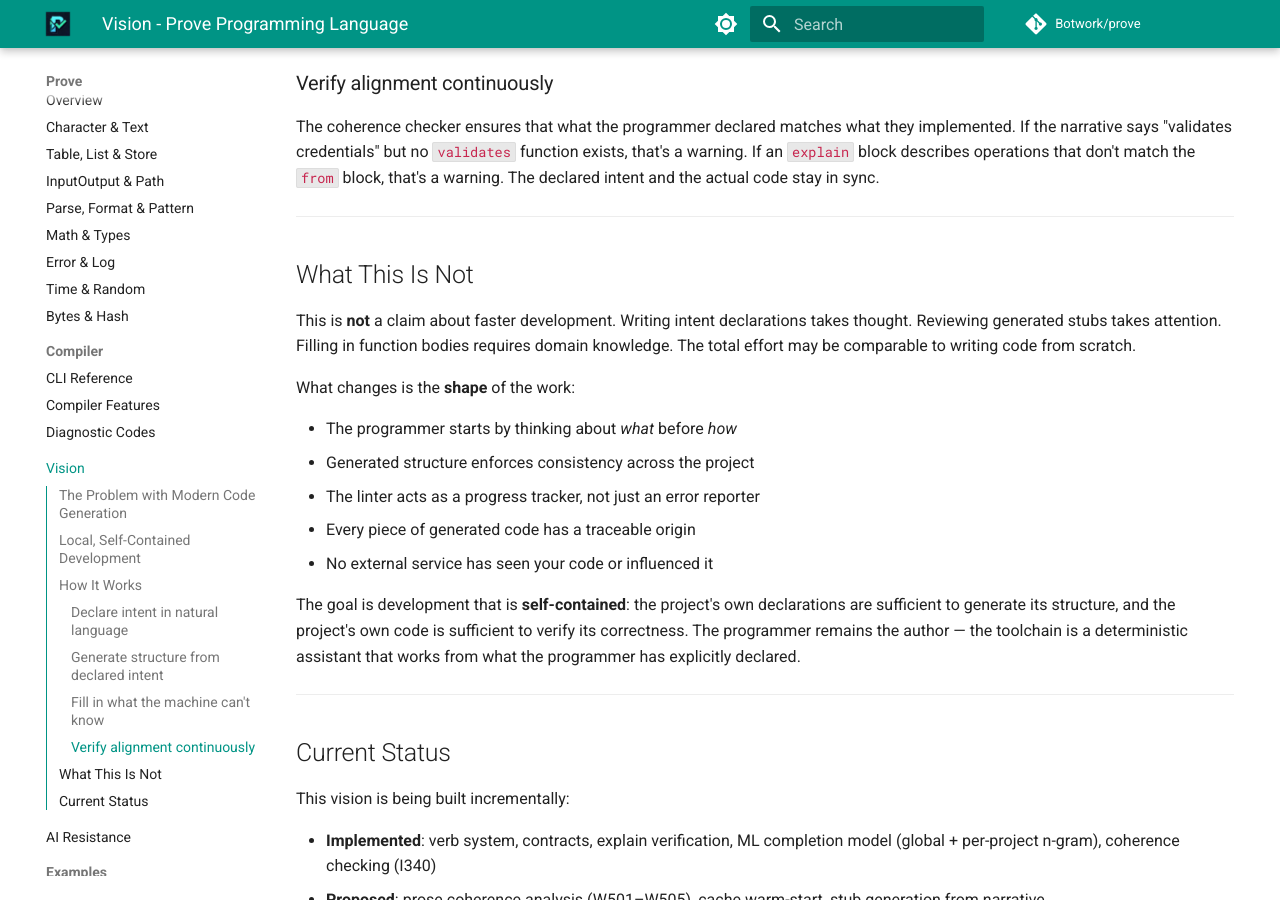
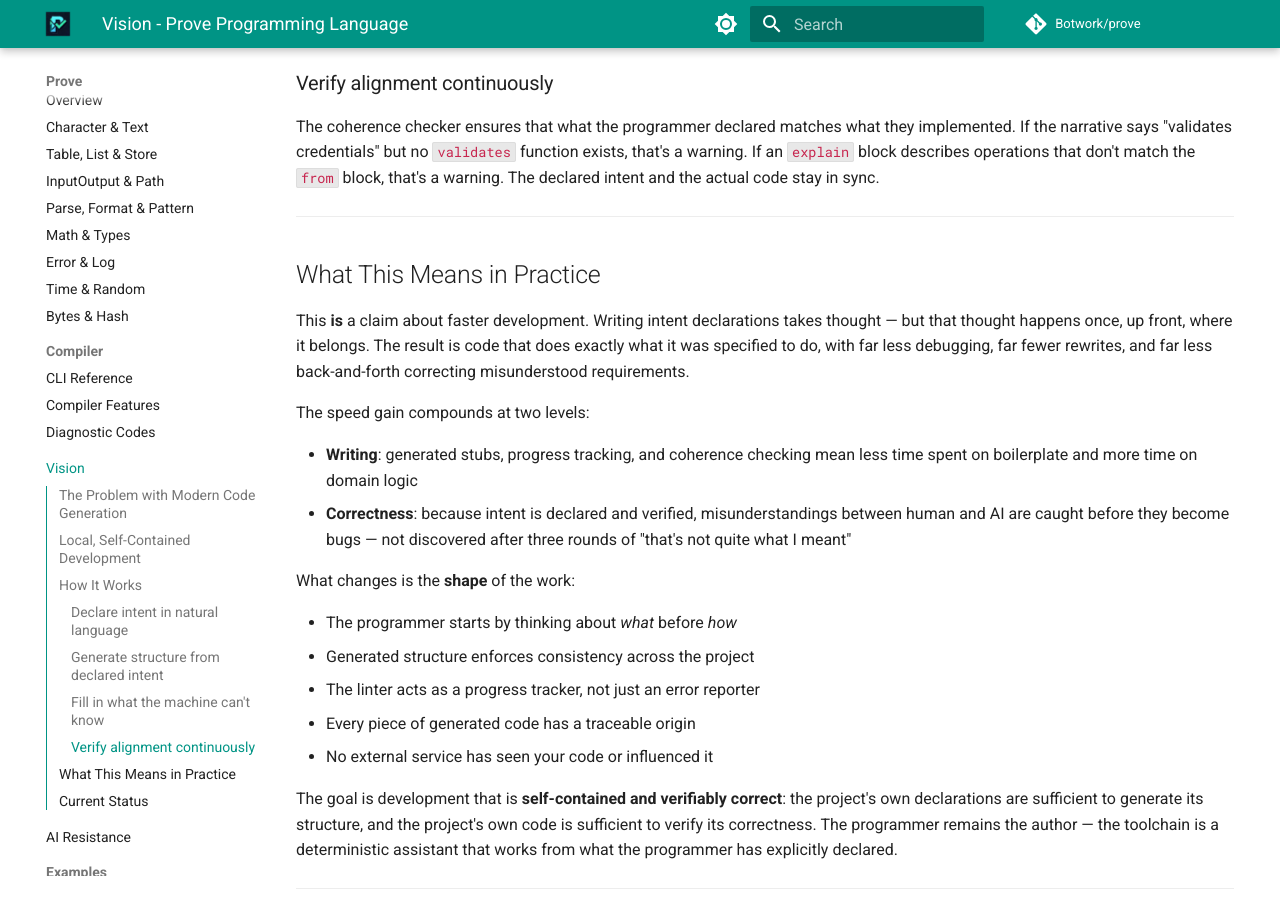
Before and after one commit to kennedyshead/prove, an MkDocs documentation site: the page built from docs/vision.md, in a window 1280 px wide and 900 px high, scrolled down 2251 px. Built offline with MkDocs 1.6.1 and Material for MkDocs 9.7.7, drawn with Linux system fonts in a browser that asks for light colours.

Commit message:
Update docs

```diff
--- a/docs/vision.md
+++ b/docs/vision.md
@@ -125,12 +125,21 @@ intent and the actual code stay in sync.
 
 ---
 
-## What This Is Not
+## What This Means in Practice
 
-This is **not** a claim about faster development. Writing intent declarations
-takes thought. Reviewing generated stubs takes attention. Filling in function
-bodies requires domain knowledge. The total effort may be comparable to writing
-code from scratch.
+This **is** a claim about faster development. Writing intent declarations takes
+thought — but that thought happens once, up front, where it belongs. The result
+is code that does exactly what it was specified to do, with far less debugging,
+far fewer rewrites, and far less back-and-forth correcting misunderstood
+requirements.
+
+The speed gain compounds at two levels:
+
+- **Writing**: generated stubs, progress tracking, and coherence checking mean
+  less time spent on boilerplate and more time on domain logic
+- **Correctness**: because intent is declared and verified, misunderstandings
+  between human and AI are caught before they become bugs — not discovered
+  after three rounds of "that's not quite what I meant"
 
 What changes is the **shape** of the work:
 
@@ -140,11 +149,11 @@ What changes is the **shape** of the work:
 - Every piece of generated code has a traceable origin
 - No external service has seen your code or influenced it
 
-The goal is development that is **self-contained**: the project's own
-declarations are sufficient to generate its structure, and the project's own
-code is sufficient to verify its correctness. The programmer remains the
-author — the toolchain is a deterministic assistant that works from what the
-programmer has explicitly declared.
+The goal is development that is **self-contained and verifiably correct**: the
+project's own declarations are sufficient to generate its structure, and the
+project's own code is sufficient to verify its correctness. The programmer
+remains the author — the toolchain is a deterministic assistant that works from
+what the programmer has explicitly declared.
 
 ---
 
```
Also changed, not shown: docs/ai-resistance.md (+5 -1 lines), docs/contracts.md (+1 -1 lines), docs/design.md (+1 -1 lines), docs/index.md (+5 -4 lines), docs/roadmap.md (+2 -0 lines), 1 other file.
